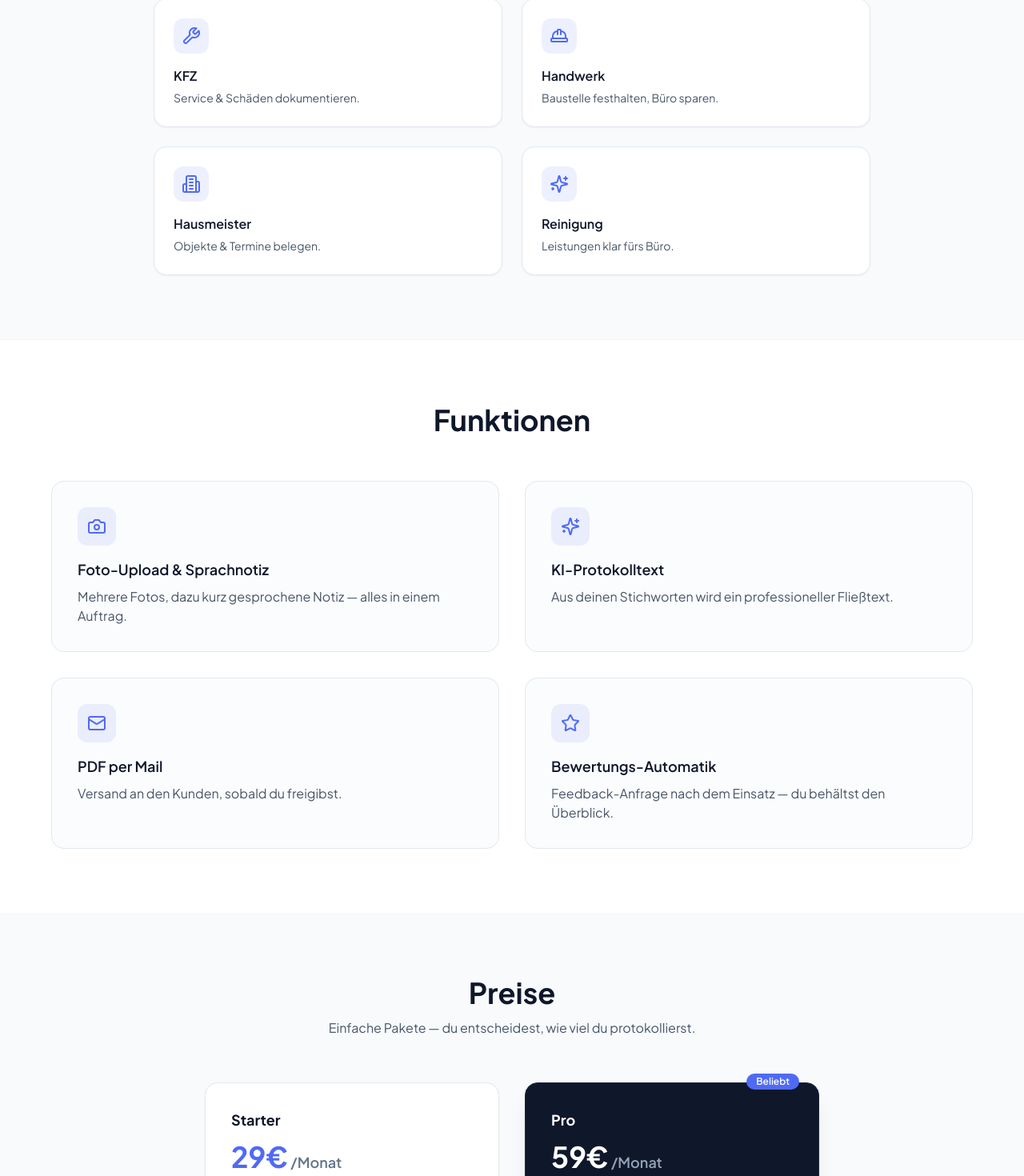
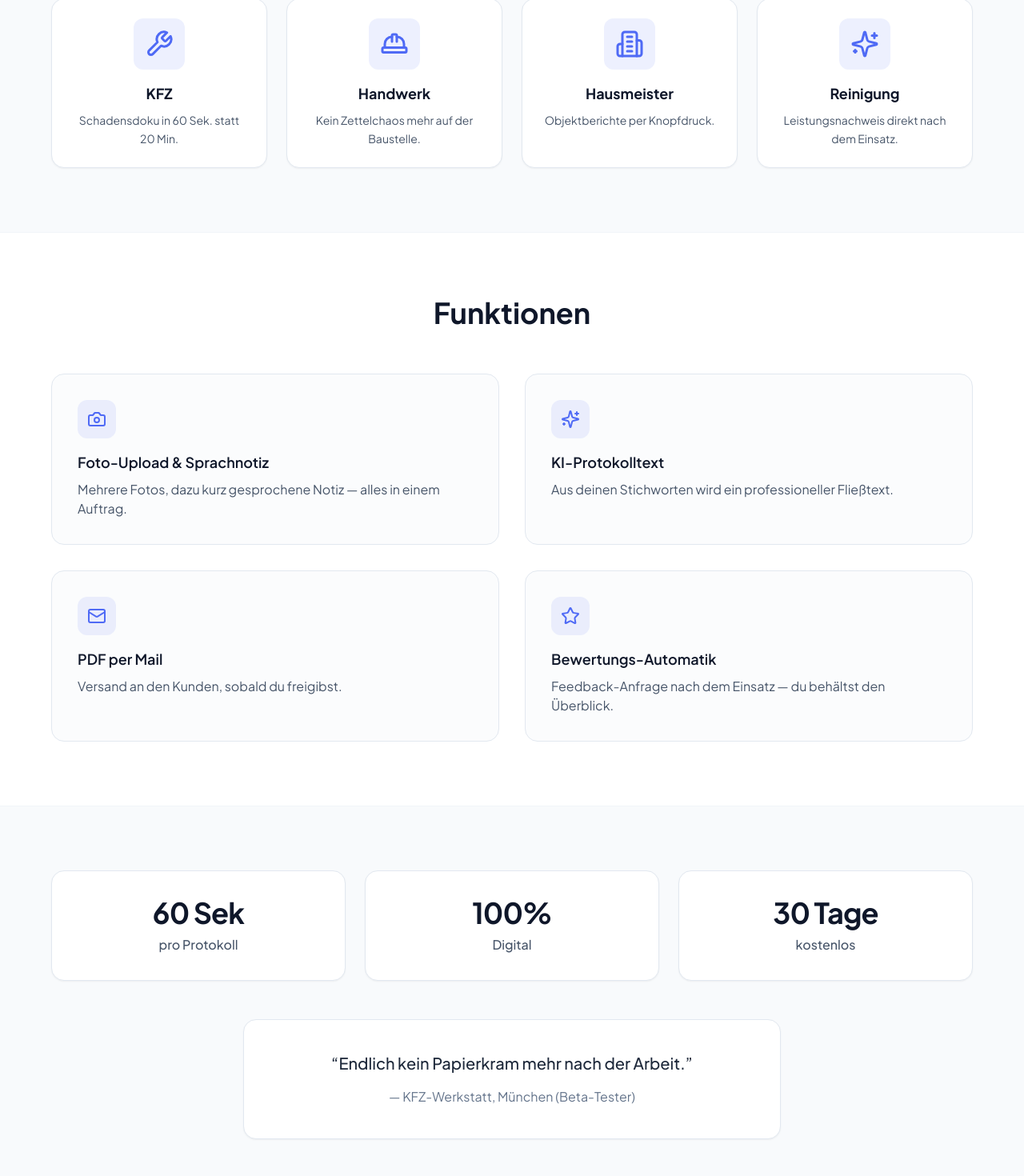
Before and after one commit to sakasolutions/dokuhero, a Next.js app: page / in a window 1280 px wide. Shown: the part 1283-2753 px from the top of the page at 80% size. Built offline with nearby package versions, Linux system fonts and the light colour scheme.

Commit message:
Design: Landingpage Polish - Pricing, Social Proof, CTA

```diff
--- a/app/page.tsx
+++ b/app/page.tsx
@@ -44,23 +44,40 @@ const branchen = [
   {
     icon: Wrench,
     title: "KFZ",
-    text: "Service & Schäden dokumentieren.",
+    text: "Schadensdoku in 60 Sek. statt 20 Min.",
   },
   {
     icon: HardHat,
     title: "Handwerk",
-    text: "Baustelle festhalten, Büro sparen.",
+    text: "Kein Zettelchaos mehr auf der Baustelle.",
   },
   {
     icon: Building2,
     title: "Hausmeister",
-    text: "Objekte & Termine belegen.",
+    text: "Objektberichte per Knopfdruck.",
   },
   {
     icon: Sparkles,
     title: "Reinigung",
-    text: "Leistungen klar fürs Büro.",
+    text: "Leistungsnachweis direkt nach dem Einsatz.",
   },
+];
+
+const starterPricingFeatures = [
+  "Bis 50 Protokolle/Monat",
+  "KI-Protokolltext",
+  "PDF-Generierung",
+  "Automatischer Mail-Versand",
+  "Bewertungs-Automatik",
+  "1 Benutzer",
+];
+
+const proPricingFeatures = [
+  "Unbegrenzte Protokolle",
+  "Alles aus Starter",
+  "Priorität Support",
+  "Früher Zugang zu neuen Features",
+  "Mehrere Benutzer (bald)",
 ];
 
 const features = [
@@ -152,21 +169,21 @@ export default function LandingPage() {
   const closeMenu = () => setMenuOpen(false);
 
   const navLinkClass =
-    "inline-flex min-h-12 items-center rounded-lg px-3 text-sm font-medium text-slate-700 transition hover:text-slate-900";
+    "inline-flex min-h-12 items-center rounded-lg px-3 text-sm font-medium text-white/85 transition hover:text-white";
 
   return (
     <div className="min-h-screen bg-white text-slate-700">
       <header
-        className={`sticky top-0 z-50 transition-[background-color,backdrop-filter,border-color] duration-200 ${
+        className={`sticky top-0 z-50 border-b transition-[background-color,backdrop-filter,border-color] duration-200 ${
           scrolled
-            ? "border-b border-slate-200/90 bg-white/90 backdrop-blur-md"
-            : "border-b border-transparent bg-white/0"
+            ? "border-white/10 bg-slate-900/95 backdrop-blur-md"
+            : "border-white/10 bg-slate-900"
         }`}
       >
         <div className="mx-auto flex h-14 min-h-[48px] max-w-6xl items-center justify-between px-4 sm:px-6">
           <Link
             href="/"
-            className="text-base font-bold tracking-tight text-slate-900 md:text-lg"
+            className="text-base font-bold tracking-tight text-white md:text-lg"
             onClick={closeMenu}
           >
             DokuHero
@@ -184,7 +201,7 @@ export default function LandingPage() {
             </a>
             <Link
               href="/login"
-              className="ml-2 inline-flex min-h-12 items-center justify-center rounded-lg border-2 border-slate-200 px-4 text-sm font-semibold text-slate-900 transition hover:border-slate-300 hover:bg-slate-50"
+              className="ml-2 inline-flex min-h-12 items-center justify-center rounded-lg border-2 border-white/35 px-4 text-sm font-semibold text-white transition hover:border-white/60 hover:bg-white/10"
             >
               Anmelden
             </Link>
@@ -198,7 +215,7 @@ export default function LandingPage() {
 
           <button
             type="button"
-            className="inline-flex min-h-12 min-w-12 items-center justify-center rounded-lg text-slate-900 md:hidden"
+            className="inline-flex min-h-12 min-w-12 items-center justify-center rounded-lg text-white md:hidden"
             aria-expanded={menuOpen}
             aria-controls="landing-mobile-nav"
             aria-label={menuOpen ? "Menü schließen" : "Menü öffnen"}
@@ -211,7 +228,7 @@ export default function LandingPage() {
         {menuOpen ? (
           <div
             id="landing-mobile-nav"
-            className="border-b border-slate-200 bg-white px-4 pb-4 shadow-lg md:hidden"
+            className="border-b border-white/10 bg-slate-900 px-4 pb-4 shadow-lg md:hidden"
           >
             <div className="flex flex-col gap-1 pt-2">
               <a
@@ -230,7 +247,7 @@ export default function LandingPage() {
               </a>
               <Link
                 href="/login"
-                className="mt-2 inline-flex min-h-12 w-full items-center justify-center rounded-lg border-2 border-slate-200 text-sm font-semibold text-slate-900"
+                className="mt-2 inline-flex min-h-12 w-full items-center justify-center rounded-lg border-2 border-white/35 text-sm font-semibold text-white"
                 onClick={closeMenu}
               >
                 Anmelden
@@ -341,17 +358,19 @@ export default function LandingPage() {
             <p className="mx-auto mt-3 max-w-xl text-center text-sm text-slate-600 md:text-base">
               Teams vor Ort, wenig Lust auf Schreibtischarbeit.
             </p>
-            <ul className="mx-auto mt-10 grid max-w-4xl grid-cols-1 gap-4 sm:grid-cols-2 md:mt-12 md:gap-6">
+            <ul className="mx-auto mt-10 grid max-w-6xl grid-cols-2 gap-4 md:mt-12 md:grid-cols-4 md:gap-6">
               {branchen.map(({ icon: Icon, title, text }) => (
                 <li
                   key={title}
-                  className="group rounded-2xl border border-slate-200 bg-white p-5 shadow-sm transition-transform duration-200 hover:-translate-y-1 hover:shadow-md md:p-6"
+                  className="group flex flex-col rounded-2xl border border-slate-200 bg-white p-4 text-center shadow-sm transition-transform duration-200 hover:-translate-y-1 hover:shadow-md md:p-6"
                 >
-                  <div className="flex h-11 w-11 items-center justify-center rounded-xl bg-primary/10 text-primary transition group-hover:bg-primary/15">
-                    <Icon className="h-6 w-6" strokeWidth={2} />
+                  <div className="mx-auto flex h-14 w-14 items-center justify-center rounded-xl bg-primary/10 text-primary transition group-hover:bg-primary/15 md:h-16 md:w-16">
+                    <Icon className="h-8 w-8 md:h-9 md:w-9" strokeWidth={2} />
                   </div>
-                  <h3 className="mt-4 font-semibold text-slate-900">{title}</h3>
-                  <p className="mt-1 text-sm leading-relaxed text-slate-600">
+                  <h3 className="mt-4 text-base font-bold text-slate-900 md:text-lg">
+                    {title}
+                  </h3>
+                  <p className="mt-2 text-xs leading-snug text-slate-600 md:text-sm md:leading-relaxed">
                     {text}
                   </p>
                 </li>
@@ -390,10 +409,46 @@ export default function LandingPage() {
           </div>
         </section>
 
+        {/* Social proof / Vertrauen */}
+        <section
+          id="trust"
+          className="scroll-mt-20 border-y border-slate-100 bg-slate-50 px-4 py-14 sm:py-16 md:py-20"
+        >
+          <div className="mx-auto max-w-6xl">
+            <div className="grid grid-cols-1 gap-4 sm:grid-cols-3 sm:gap-6">
+              {[
+                { stat: "60 Sek", sub: "pro Protokoll" },
+                { stat: "100%", sub: "Digital" },
+                { stat: "30 Tage", sub: "kostenlos" },
+              ].map(({ stat, sub }) => (
+                <div
+                  key={stat}
+                  className="rounded-2xl border border-slate-200 bg-white px-6 py-8 text-center shadow-sm"
+                >
+                  <p className="text-3xl font-extrabold tracking-tight text-slate-900 md:text-4xl">
+                    {stat}
+                  </p>
+                  <p className="mt-2 text-sm font-medium text-slate-600 md:text-base">
+                    {sub}
+                  </p>
+                </div>
+              ))}
+            </div>
+            <figure className="mx-auto mt-10 max-w-2xl rounded-2xl border border-slate-200 bg-white px-6 py-8 text-center shadow-sm md:mt-12 md:px-10 md:py-10">
+              <blockquote className="text-lg font-medium leading-relaxed text-slate-800 md:text-xl">
+                &ldquo;Endlich kein Papierkram mehr nach der Arbeit.&rdquo;
+              </blockquote>
+              <figcaption className="mt-4 text-sm text-slate-500 md:text-base">
+                — KFZ-Werkstatt, München (Beta-Tester)
+              </figcaption>
+            </figure>
+          </div>
+        </section>
+
         {/* Pricing */}
         <section
           id="pricing"
-          className="scroll-mt-20 bg-slate-50 px-4 py-14 sm:py-16 md:py-20"
+          className="scroll-mt-20 bg-white px-4 py-14 sm:py-16 md:py-20"
         >
           <div className="mx-auto max-w-6xl">
             <h2 className="text-center text-2xl font-bold text-slate-900 md:text-3xl lg:text-4xl">
@@ -402,45 +457,106 @@ export default function LandingPage() {
             <p className="mx-auto mt-3 max-w-lg text-center text-sm text-slate-600 md:text-base">
               Einfache Pakete — du entscheidest, wie viel du protokollierst.
             </p>
-            <div className="mx-auto mt-10 grid max-w-3xl grid-cols-1 gap-6 md:mt-14 md:grid-cols-2 md:gap-8">
+
+            <div className="mx-auto mt-8 flex justify-center md:mt-10">
+              <p className="inline-flex max-w-xl flex-col items-center gap-1 rounded-2xl bg-primary/10 px-5 py-3 text-center text-sm font-semibold text-primary sm:flex-row sm:gap-2 sm:px-8 sm:py-4 sm:text-base md:text-lg">
+                <span className="leading-snug">
+                  30 Tage kostenlos testen — keine Kreditkarte nötig
+                </span>
+              </p>
+            </div>
+
+            <div className="mx-auto mt-10 grid max-w-4xl grid-cols-1 gap-6 md:mt-12 md:grid-cols-2 md:gap-8">
               <div className="flex flex-col rounded-2xl border border-slate-200 bg-white p-6 shadow-sm sm:p-8">
-                <h3 className="text-lg font-bold text-slate-900">Starter</h3>
-                <p className="mt-3 text-3xl font-extrabold text-primary md:text-4xl">
-                  29€
-                  <span className="text-base font-semibold text-slate-500 md:text-lg">
-                    {" "}
-                    /Monat
+                <h3 className="text-xl font-bold text-slate-900">Starter</h3>
+                <div className="mt-4 flex flex-wrap items-baseline gap-x-2 gap-y-1">
+                  <span className="text-4xl font-extrabold tracking-tight text-primary md:text-5xl">
+                    29€
                   </span>
+                  <span className="text-sm font-semibold text-slate-500 md:text-base">
+                    /Monat netto
+                  </span>
+                </div>
+                <p className="mt-2 text-sm text-slate-500">
+                  <span className="line-through">Normalpreis: 39€</span>
                 </p>
-                <p className="mt-4 text-slate-600">Bis 50 Protokolle</p>
+                <ul className="mt-6 flex flex-col gap-3 text-sm text-slate-700 md:text-base">
+                  {starterPricingFeatures.map((line) => (
+                    <li key={line} className="flex gap-3">
+                      <Check
+                        className="mt-0.5 h-5 w-5 shrink-0 text-primary"
+                        strokeWidth={2.5}
+                        aria-hidden
+                      />
+                      <span>{line}</span>
+                    </li>
+                  ))}
+                </ul>
                 <Link
                   href="/register"
                   className="mt-8 inline-flex min-h-12 w-full items-center justify-center rounded-xl bg-primary px-4 text-sm font-semibold text-white transition hover:bg-primary/90 sm:text-base"
                 >
-                  Kostenlos testen
+                  30 Tage kostenlos starten
                 </Link>
               </div>
+
               <div className="relative flex flex-col rounded-2xl border border-slate-800 bg-slate-900 p-6 shadow-xl sm:p-8">
-                <span className="absolute -top-3 right-4 rounded-full bg-primary px-3 py-0.5 text-xs font-semibold text-white sm:right-6">
-                  Beliebt
-                </span>
-                <h3 className="text-lg font-bold text-white">Pro</h3>
-                <p className="mt-3 text-3xl font-extrabold text-white md:text-4xl">
-                  59€
-                  <span className="text-base font-semibold text-slate-400 md:text-lg">
-                    {" "}
-                    /Monat
+                <div className="flex flex-wrap items-center gap-2">
+                  <h3 className="text-xl font-bold text-white">Pro</h3>
+                  <span className="rounded-full bg-primary px-2.5 py-0.5 text-xs font-semibold text-white">
+                    Beliebt
                   </span>
+                </div>
+                <div className="mt-4 flex flex-wrap items-baseline gap-x-2 gap-y-1">
+                  <span className="text-4xl font-extrabold tracking-tight text-white md:text-5xl">
+                    59€
+                  </span>
+                  <span className="text-sm font-semibold text-slate-400 md:text-base">
+                    /Monat netto
+                  </span>
+                </div>
+                <p className="mt-2 text-sm text-slate-500">
+                  <span className="line-through">Normalpreis: 79€</span>
                 </p>
-                <p className="mt-4 text-slate-300">Unbegrenzt Protokolle</p>
+                <ul className="mt-6 flex flex-col gap-3 text-sm text-slate-200 md:text-base">
+                  {proPricingFeatures.map((line) => (
+                    <li key={line} className="flex gap-3">
+                      <Check
+                        className="mt-0.5 h-5 w-5 shrink-0 text-primary"
+                        strokeWidth={2.5}
+                        aria-hidden
+                      />
+                      <span>{line}</span>
+                    </li>
+                  ))}
+                </ul>
                 <Link
                   href="/register"
                   className="mt-8 inline-flex min-h-12 w-full items-center justify-center rounded-xl bg-primary px-4 text-sm font-semibold text-white transition hover:bg-primary/90 sm:text-base"
                 >
-                  Kostenlos testen
+                  30 Tage kostenlos starten
                 </Link>
               </div>
             </div>
+
+            <p className="mx-auto mt-10 max-w-2xl text-center text-sm text-slate-600 md:mt-12 md:text-base">
+              Monatlich kündbar. Keine versteckten Kosten.
+            </p>
+          </div>
+        </section>
+
+        {/* CTA */}
+        <section className="bg-slate-900 px-4 py-14 sm:py-16 md:py-20">
+          <div className="mx-auto max-w-3xl text-center">
+            <h2 className="text-2xl font-bold text-white md:text-3xl lg:text-4xl">
+              Bereit, Schluss mit Papierkram zu machen?
+            </h2>
+            <Link
+              href="/register"
+              className="mt-8 inline-flex min-h-12 items-center justify-center rounded-xl bg-primary px-8 py-3.5 text-base font-semibold text-white shadow-lg shadow-primary/25 transition hover:bg-primary/90 md:mt-10 md:min-h-[52px] md:px-10 md:text-lg"
+            >
+              Jetzt 30 Tage kostenlos testen
+            </Link>
           </div>
         </section>
       </main>
```
